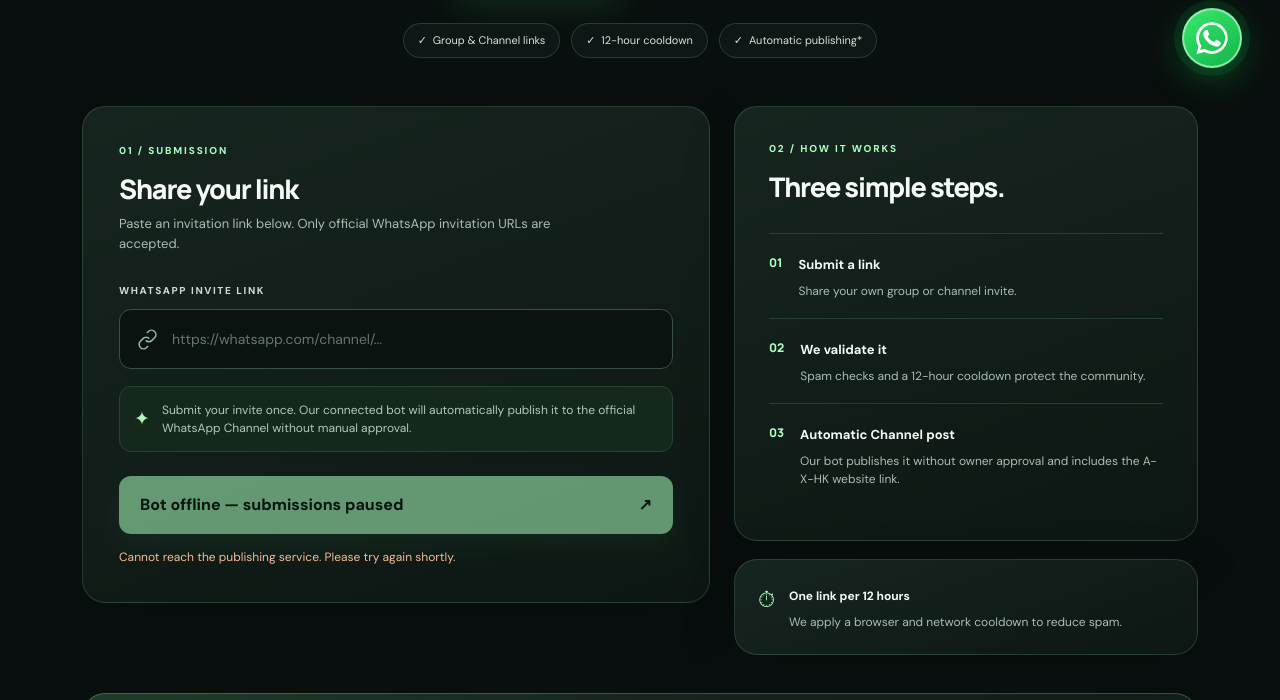
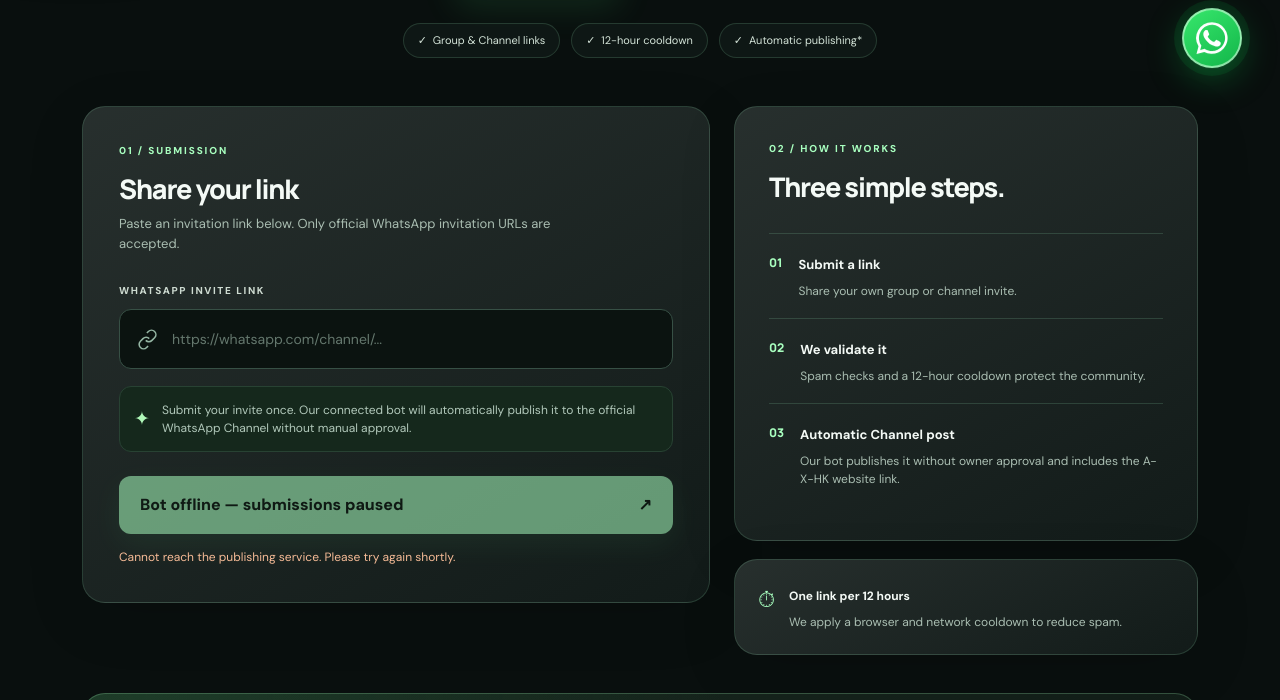
Before and after one commit to ab2590357-cpu/AK_MEYO, a website: page channel-hub/public/index.html in a window 1280 px wide. Shown: the part 689-1389 px from the top of the page. Drawn offline with Linux system fonts and the light colour scheme; no server answers.

Commit message:
polish(branding): honor editable button/surface styles and sync admin header logo

```diff
--- a/channel-hub/public/style.css
+++ b/channel-hub/public/style.css
@@ -80,3 +80,6 @@ body::before{content:"";position:fixed;inset:0;z-index:-1;pointer-events:none;op
 .brand-editor-grid input[type="color"]{border:1px solid #365141;appearance:none;border-radius:10px;background:#07110d;width:100%;height:48px;padding:6px;cursor:pointer}
 #brandSave{margin-top:12px}
 @media(max-width:640px){.brand-editor-grid{grid-template-columns:1fr;gap:13px}.brand-editor-grid .wide{grid-column:auto}.brand-logo-editor{align-items:flex-start;gap:13px;padding:14px}.brand-logo-editor img{height:64px;width:64px;border-radius:13px}.brand-logo-copy{gap:8px}.brand-logo-copy .button-secondary{font-size:11px;padding:9px}.branding-editor{padding:23px 17px}.brand-editor-actions .button-secondary{margin:0}}
+
+/* Editable surface color applies consistently across all site panels */
+.panel,.side-panel,.help-panel{background:var(--surface);background:linear-gradient(150deg,color-mix(in srgb,var(--surface) 91%,#fff),var(--surface))}
```
